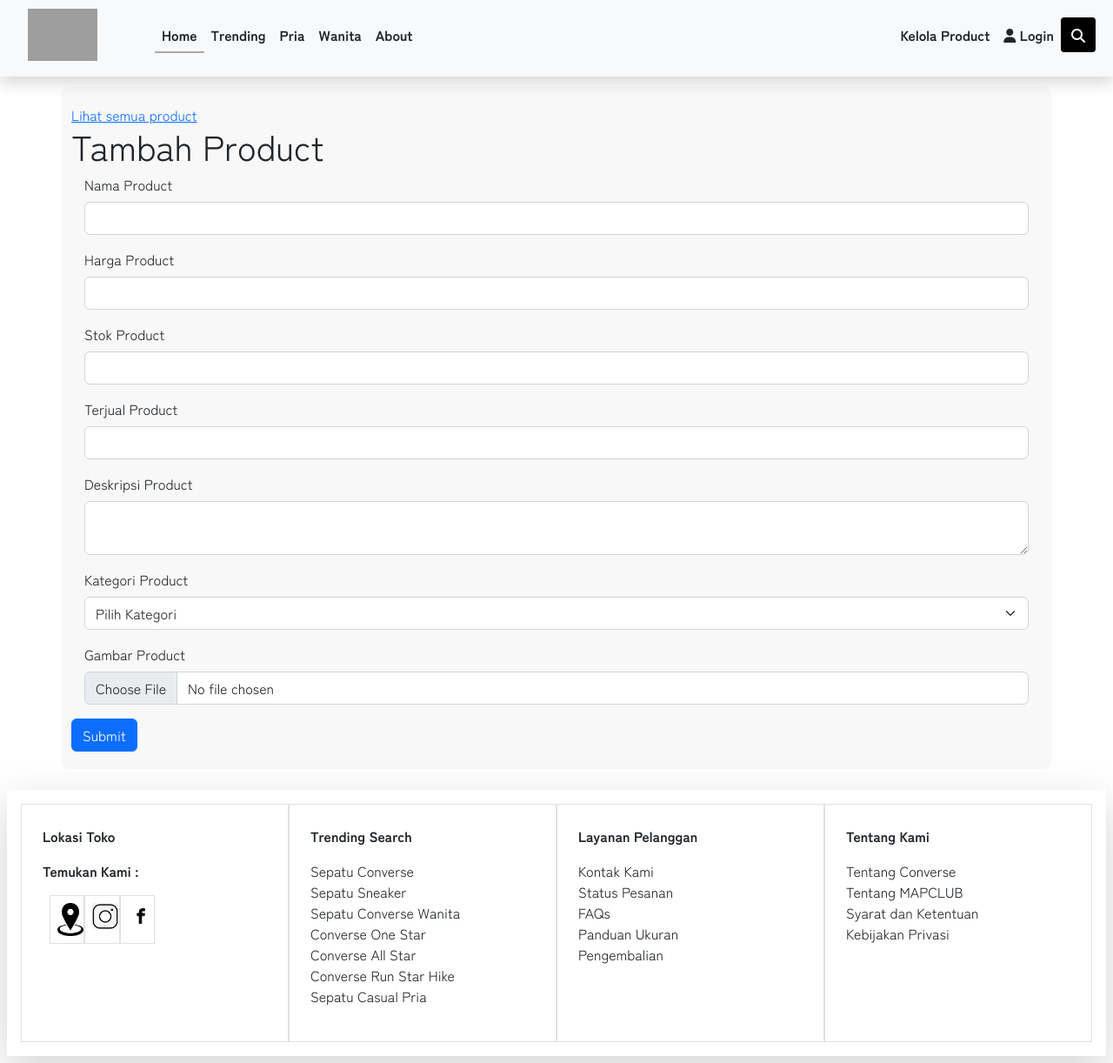
After one commit to santo02/laravel-merdeka, a Laravel app: page /kelola-product in a window 1280 px wide. The commit adds this page. Shown: the whole page at 87% size. Run offline with Laravel 9, Linux system fonts and the light colour scheme; data comes from the database, SQL or seed files in the repository; both versions use the stored data as it was after the commit; some libraries are stand-ins or nearby versions; grey boxes are pictures that could not be loaded.

Commit message:
santo-pt-3

```diff
--- /dev/null
+++ b/app/Http/Controllers/productController.php
@@ -0,0 +1,91 @@
+<?php
+
+namespace App\Http\Controllers;
+
+use App\Models\product;
+use Illuminate\Http\Request;
+use Illuminate\Support\Facades\DB;
+
+class productController extends Controller
+{
+    public function index()
+    {
+        $product = DB::table('products')
+            ->get('products.*');
+        return view('pages.kelolaProduct', ["product" => $product]);
+    }
+    public function show()
+    {
+        $product = DB::table('products')
+            ->get('products.*');
+        return view('pages.productShow', ["product" => $product]);
+    }
+    public function store(Request $request)
+    {
+        $request->validate([
+            'nama' => 'required|string',
+            'harga' => 'required|string',
+            'stok' => 'required|string',
+            'terjual' => 'required|string',
+            'deskripsi' => 'required|string',
+            'kategori' => 'required|string',
+            'gambar' => 'required|mimes:jpg,png,jpeg,gif,svg|max:2048',
+        ]);
+
+        $path = $request->file('gambar')->store('public/images');
+        $p = new product;
+        $p->nama_product = $request->nama;
+        $p->harga_product = $request->harga;
+        $p->stok_product = $request->stok;
+        $p->terjual = $request->terjual;
+        $p->deskripsi_product = $request->deskripsi;
+        $p->kategory = $request->kategori;
+        $p->gambar = $path;
+        $p->save();
+
+        return redirect()->route('index-product')
+            ->with('success', ' New product has been created successfully.');
+    }
+
+    public function update(Request $request, $id)
+    {
+        $request->validate([
+            'nama' => 'required|string',
+            'harga' => 'required|string',
+            'stok' => 'required|string',
+            'terjual' => 'required|string',
+            'deskripsi' => 'required|string',
+            'kategori' => 'required|string',
+            'gambar' => 'required|mimes:jpg,png,jpeg,gif,svg|max:2048',
+        ]);
+
+        $p = product::find($id);
+
+        if ($request->hasFile('gambar')) {
+            $request->validate([
+                'gambar' => 'required|mimes:jpg,png,jpeg,gif,svg|max:2048',
+            ]);
+            $path = $request->file('gambar')->store('public/images');
+            $p->gambar = $path;
+        }
+
+        $p->nama_product = $request->nama;
+        $p->harga_product = $request->harga;
+        $p->stok_product = $request->stok;
+        $p->terjual = $request->terjual;
+        $p->deskripsi_product = $request->deskripsi;
+        $p->kategory = $request->kategori;
+        $p->save();
+
+
+        return redirect()->route('index-product')
+            ->with('success', 'Product has been edited successfully.');
+    }
+
+    public function destroy($id)
+    {
+
+        product::where('id', $id)->delete();
+        return back()->with('success', 'Berhasil Menghapus!');
+    }
+}
--- a/public/Css/index.css
+++ b/public/Css/index.css
@@ -252,3 +252,39 @@ bod {
 .modal-content .modal-body {
     margin-bottom: 40px;
 }
+
+.more{
+    border-radius: 5px;
+    height: 50px;
+    background-color: #000000;
+    color: white;
+    font-weight: bold;
+    margin-left: 5px;
+    margin-top: 30px;
+    margin-bottom: 10px;
+}
+
+.product{
+    margin-top: 100px;
+    background-color: #f8f8f8;
+    padding: 20px;
+    border-radius: 10px;
+}
+
+.terjual{
+    font-size: 15px;
+
+}
+.stok{
+    font-size: 15px;
+    margin-top:-38px;
+    margin-left: 160px;
+}
+.harga{
+    font-weight: 900;
+    color: black;
+}
+.form form .mb-3{
+    padding-left: 15px;
+    padding-right: 15px;
+}
--- a/resources/views/Includes/header.blade.php
+++ b/resources/views/Includes/header.blade.php
@@ -1,4 +1,4 @@
-<div class="navigation">
+<div class="navigation mb-3">
     <nav class="navbar navbar-expand-lg bg-light fixed-top w-100 shadow">
         <div class="container-fluid">
             <a class="navbar-brand" href="#"><img src="{{ asset('Image/logo.png') }}" class="logo" alt=""
@@ -10,7 +10,7 @@
             <div class="collapse navbar-collapse " id="navbarNav">
                 <ul class="navbar-nav me-auto">
                     <li class="nav-item">
-                        <a class="nav-link text-dark active" href="#">Home</a>
+                        <a class="nav-link text-dark active" href="{{'/'}}">Home</a>
                     </li>
                     <li class="nav-item">
                         <a class="nav-link text-dark" href="#trending">Trending</a>
@@ -26,6 +26,9 @@
                     </li>
                 </ul>
                 <ul class="navbar-nav">
+                    <li class="nav-item">
+                        <a class="nav-link text-dark" href="{{'kelola-product'}}">Kelola Product</a>
+                    </li>
                     <li class="nav-item ml-3">
                         <a class="nav-link text-dark " href="#loginModal" data-bs-toggle="modal"
                             data-bs-target="#loginModal"><i class="fa-solid fa-user"></i> Login</a>
--- /dev/null
+++ b/resources/views/pages/kelolaProduct.blade.php
@@ -0,0 +1,54 @@
+@extends('layouts.index')
+@section('title')
+    Kelola Product
+@endsection
+@section('content')
+    <div class="container product">
+        <div class="form">
+            @if ($message = Session::get('success'))
+                <div class="alert alert-success">
+                    <p>{{ $message }}</p>
+                </div>
+            @endif
+            <a href={{Route('show-product')}}>Lihat semua product</a>
+            <h1>Tambah Product </h1>
+            <form action="{{ Route('add-product') }}" method="POST" enctype="multipart/form-data">
+                @csrf
+                <div class="mb-3">
+                    <label for="nama" class="form-label">Nama Product</label>
+                    <input type="text" class="form-control" name="nama" id="nama">
+                </div>
+                <div class="mb-3">
+                    <label for="harga" class="form-label">Harga Product</label>
+                    <input type="number" class="form-control" name="harga" id="harga">
+                </div>
+                <div class="mb-3">
+                    <label for="stok" class="form-label">Stok Product</label>
+                    <input type="number" class="form-control" name="stok" id="stok">
+                </div>
+                <div class="mb-3">
+                    <label for="terjual" class="form-label">Terjual Product</label>
+                    <input type="number" class="form-control" name="terjual" id="terjual">
+                </div>
+                <div class="mb-3">
+                    <label for="deskripsi" class="form-label">Deskripsi Product</label>
+                    <textarea name="deskripsi" class="form-control"></textarea>
+                </div>
+                <div class="mb-3">
+                    <label for="kategori" class="form-label">Kategori Product</label>
+                    <select class="form-select" name="kategori" aria-label="Default select example">
+                        <option selected>Pilih Kategori</option>
+                        <option value="pria">Pria</option>
+                        <option value="wanita">Wanita</option>
+                    </select>
+                </div>
+                <div class="mb-3">
+                    <label for="gambar" class="form-label">Gambar Product</label>
+                    <input type="file" class="form-control" name="gambar" id="gambar">
+                </div>
+                <button type="submit" class="btn btn-primary">Submit</button>
+            </form>
+        </div>
+
+    </div>
+@endsection
--- a/routes/web.php
+++ b/routes/web.php
@@ -1,6 +1,8 @@
 <?php
 
 use App\Http\Controllers\DashboardController;
+use App\Http\Controllers\productContrller;
+use App\Http\Controllers\productController;
 use Illuminate\Support\Facades\Route;
 
 /*
@@ -14,8 +16,15 @@ use Illuminate\Support\Facades\Route;
 |
 */
 
-// Route::get('/', function () {
-//     return view('navigation.UserNav');
-// });
 
-Route::get('/', [DashboardController::class, 'index']);
+Route::get('/', [DashboardController::class, 'index'])->name('dashboard');
+Route::get('kelola-product', [productController::class, 'index'])->name('index-product');
+Route::get('show-product', [productController::class, 'show'])->name('show-product');
+Route::post('edit-product/{$id}', [productController::class, 'update'])->name('edit-product');
+Route::post('add-product', [productController::class, 'store'])->name('add-product');
+Route::post('delete-product/{$id}', [productController::class, 'delete'])->name('delete-product');
+
+
+Route::get('/test', function () {
+    dd('hello');
+});
```
Also changed, not shown: app/Http/Controllers/DashboardController.php (+19 -2 lines), app/Models/product.php (added, +22 -0 lines), laravel-merdeka.sql (added, +225 -0 lines), resources/views/pages/homepage.blade.php (+40 -82 lines), resources/views/pages/productShow.blade.php (added, +130 -0 lines), database/migrations/2022_09_15_131951_create_products_table.php (added), 1 other file.
